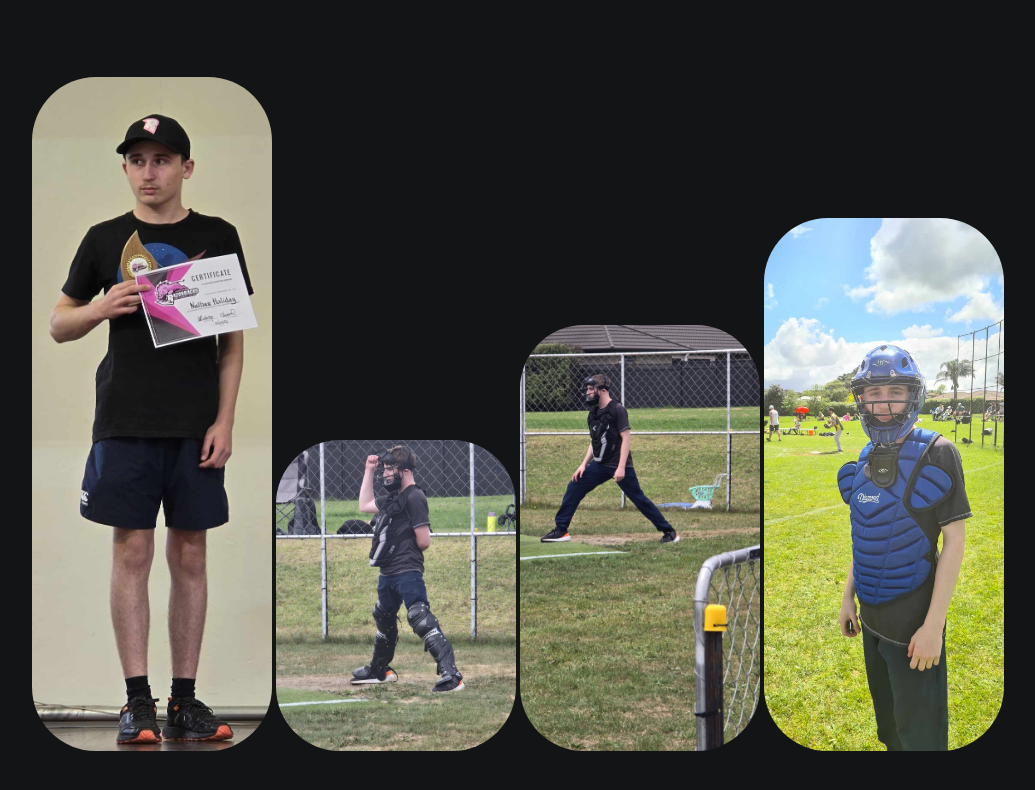
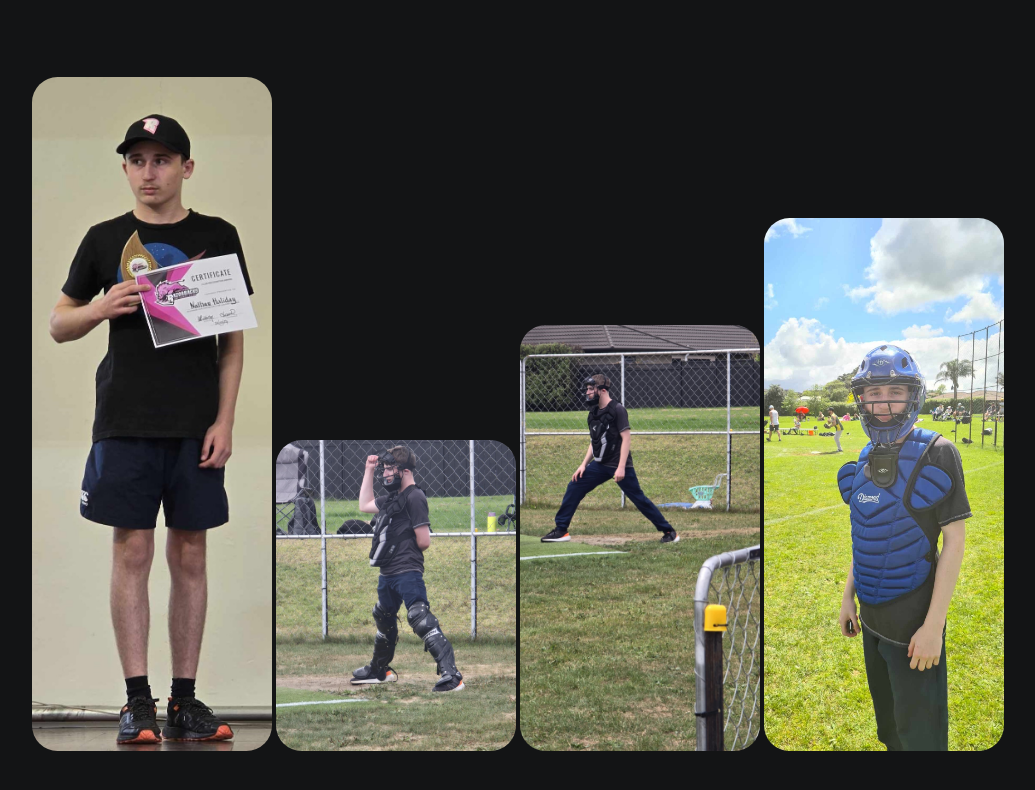
Before and after one commit to NathanHaliday/NathanResume, a website built with Vite: page softball.html in a window 1280 px wide. Shown: the part 1057-1847 px from the top of the page, without its empty margins (108-1143 px from the left). Built offline with nearby package versions, Linux system fonts and the light colour scheme.

Commit message:
reduce border radius for image row images

```diff
--- a/src/main.css
+++ b/src/main.css
@@ -189,10 +189,10 @@ li{
 .image--row img {
   max-width: 24%;
   height: auto;
-  border-radius:5cqw;
-  -webkit-border-radius:5cqw;
-  -moz-border-radius:5cqw;
-  -ms-border-radius:5cqw;
-  -o-border-radius:5cqw;
+  border-radius:2cqw;
+  -webkit-border-radius:2cqw;
+  -moz-border-radius:2cqw;
+  -ms-border-radius:2cqw;
+  -o-border-radius:2cqw;
   -webkit-border-radius: 103;
 }
```
